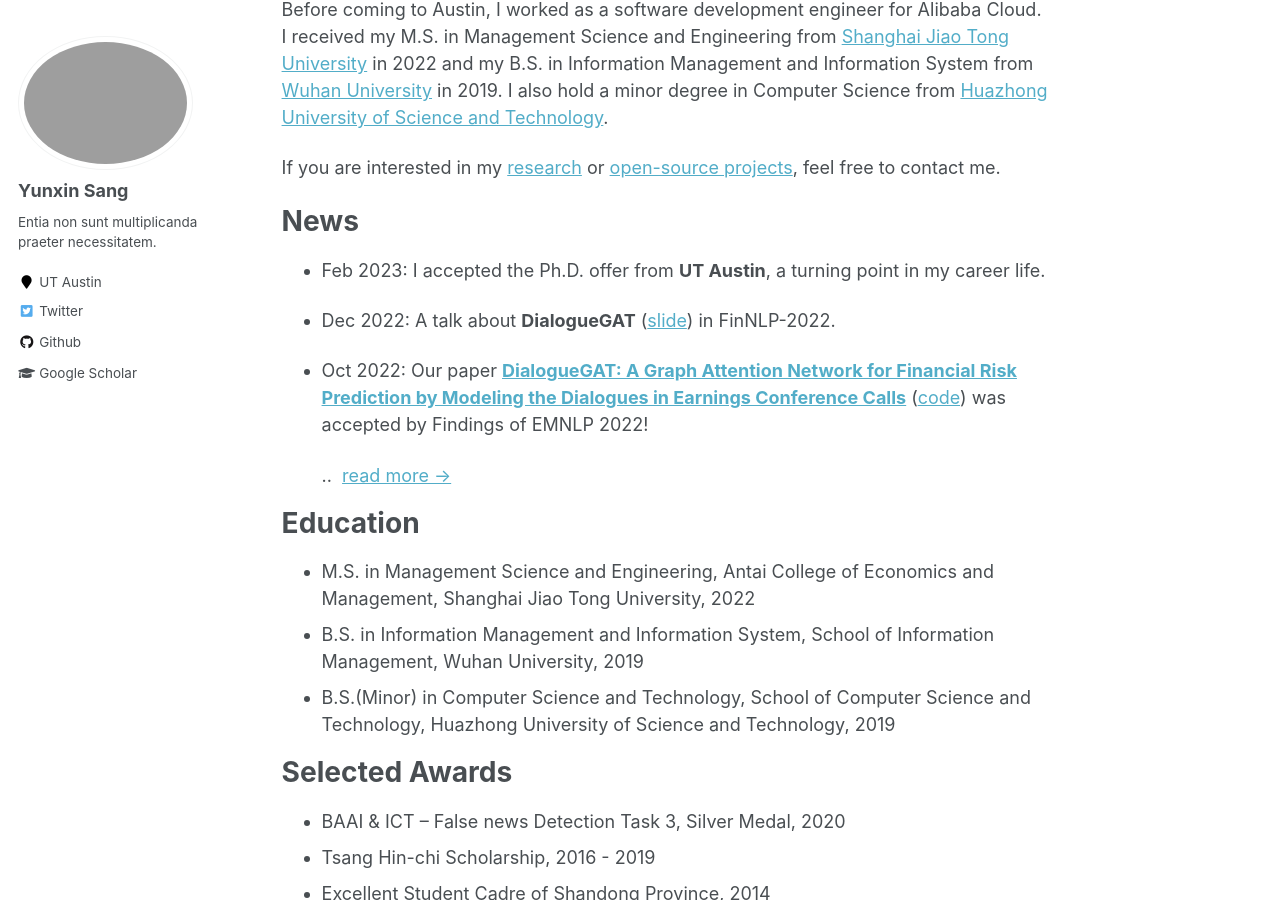
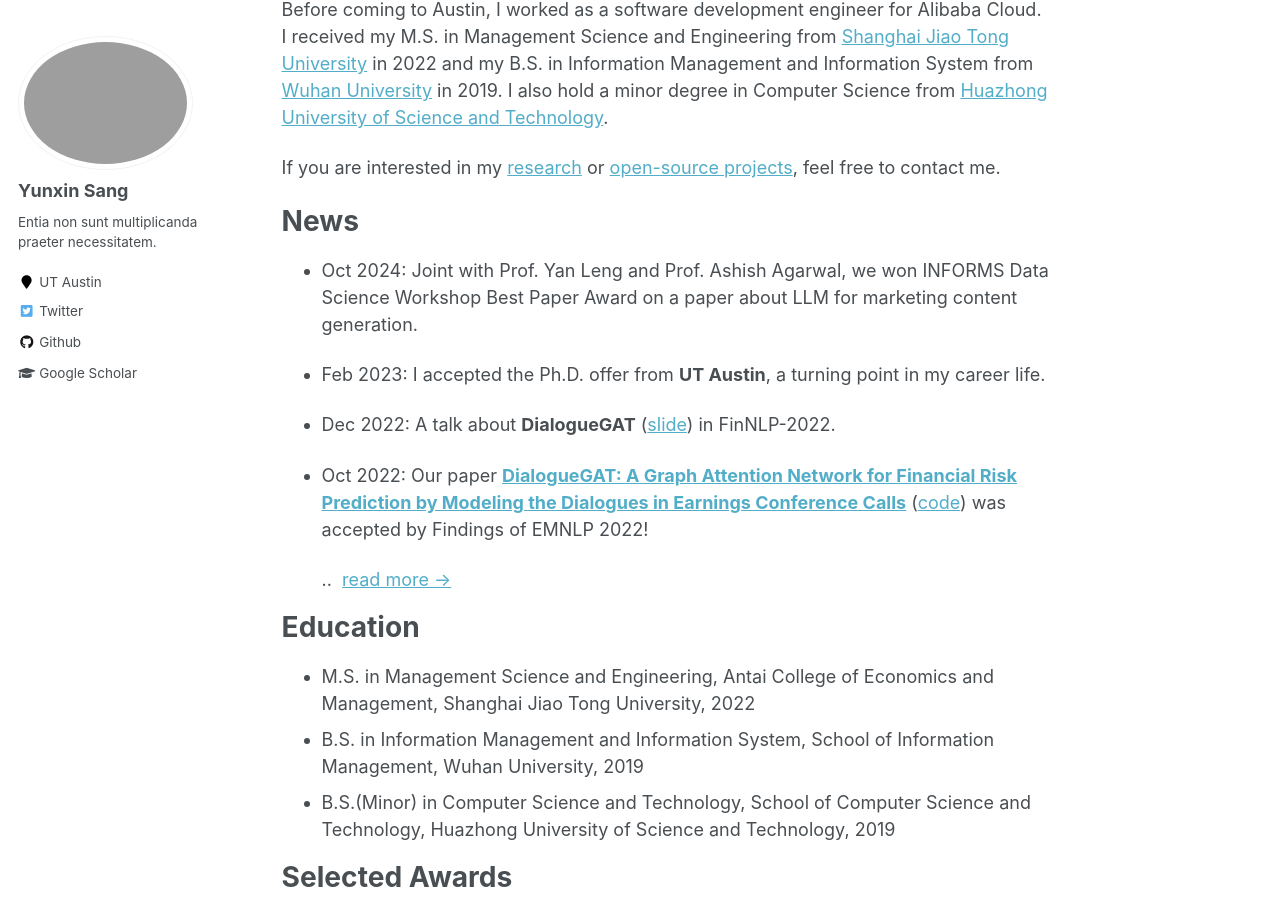
Before and after one commit to sangyx/sangyx.github.io, a Jekyll site: the page built from _pages/about.md, in a window 1280 px wide and 900 px high, scrolled down 400 px. Built offline with Jekyll 4.4.1, drawn with Linux system fonts in a browser that asks for light colours.

Commit message:
Update about.md

```diff
--- a/_pages/about.md
+++ b/_pages/about.md
@@ -17,6 +17,7 @@
 If you are interested in my [research](https://sangyx.com/publications/) or [open-source projects](https://sangyx.com/projects/), feel free to contact me.
 
 # News
+- Oct 2024: Joint with Prof. Yan Leng and Prof. Ashish Agarwal, we won INFORMS Data Science Workshop Best Paper Award on a paper about LLM for marketing content generation.
 
 - Feb 2023: I accepted the Ph.D. offer from **UT Austin**, a turning point in my career life.
 
```
